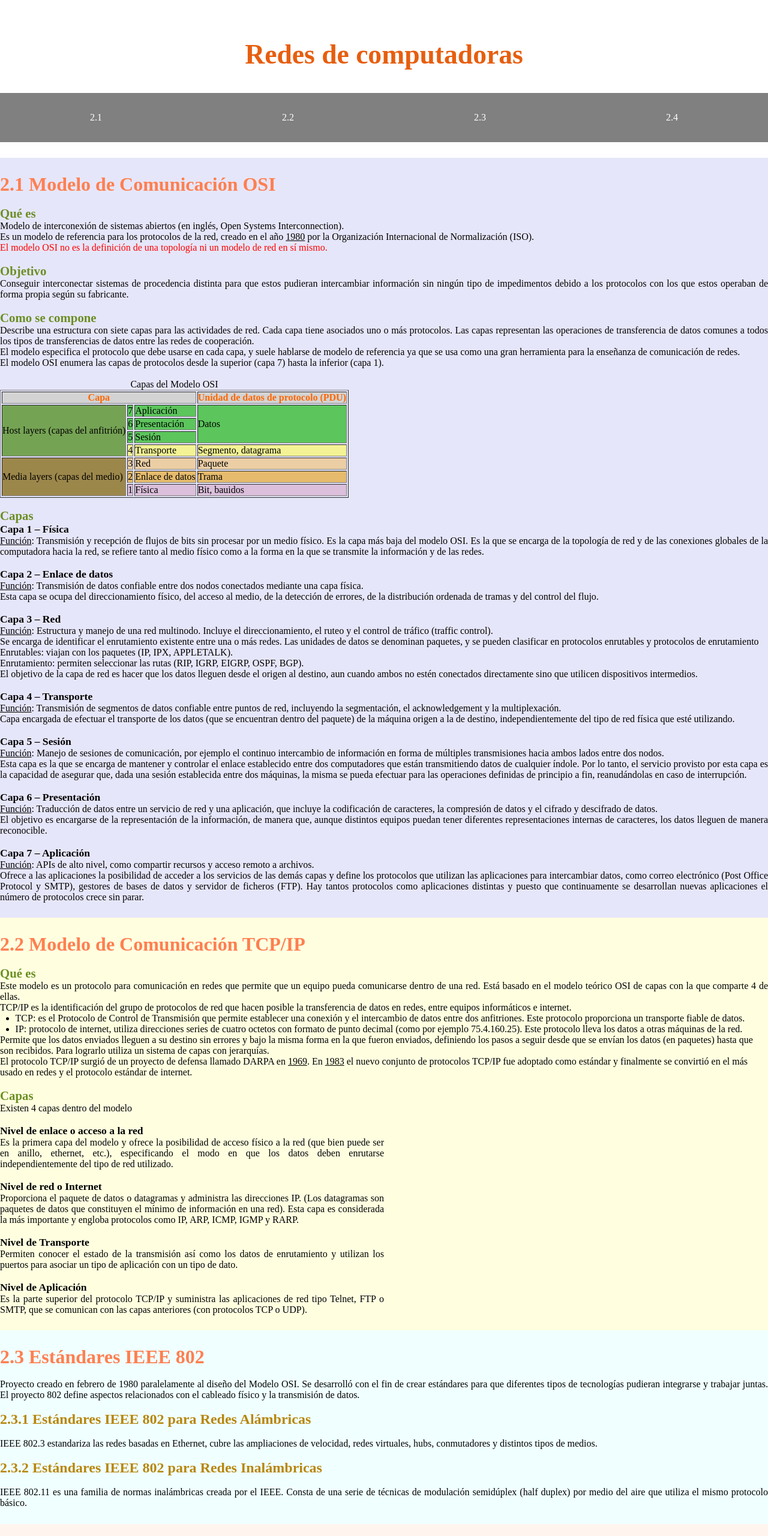
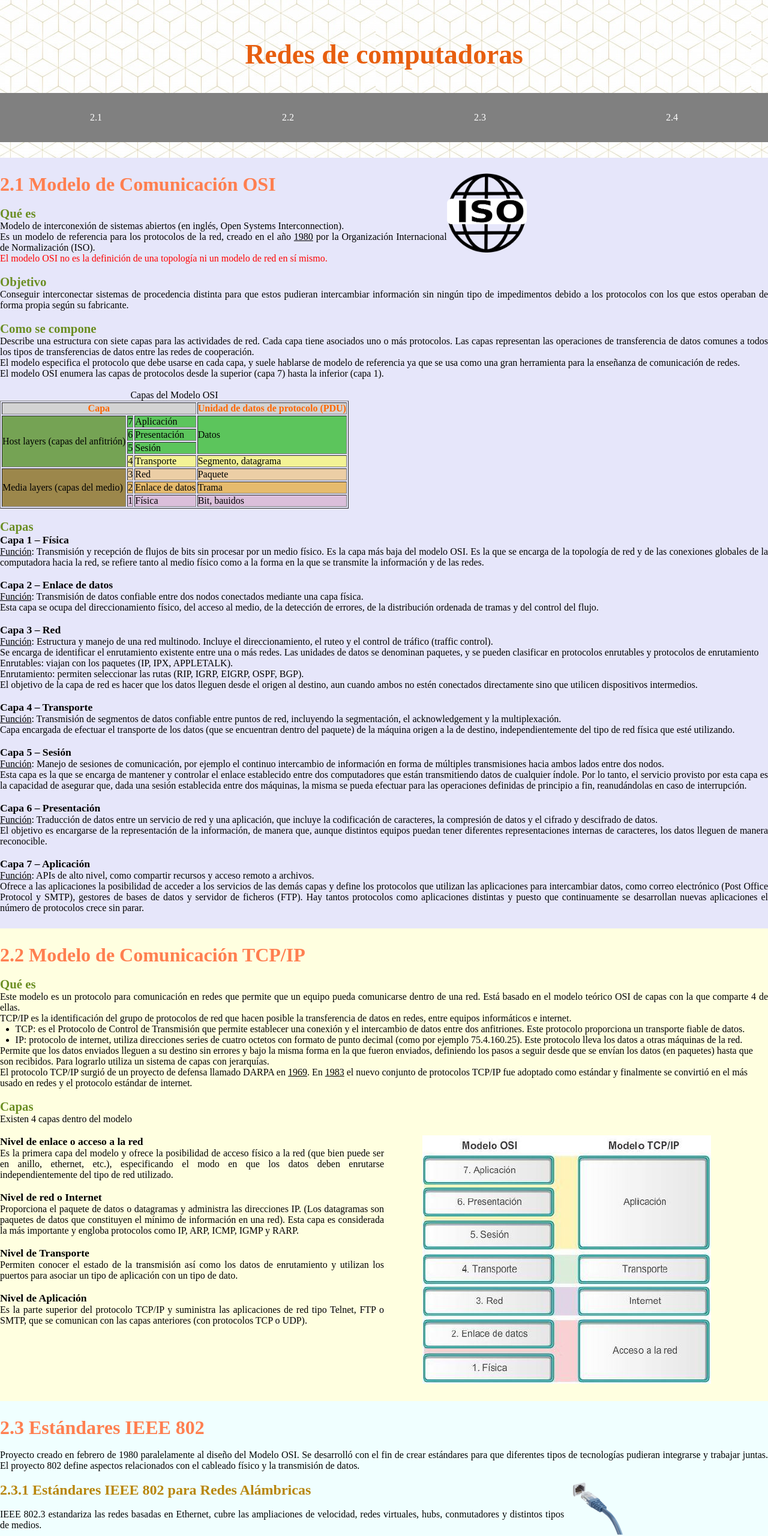
Before and after one commit to chucho071/Unidad-2-Redes-de-computadoras, a plain HTML site: page U2/index.html in a window 1280 px wide. Shown: the top 2561 px of the page at 60% size. Drawn offline with Linux system fonts and the light colour scheme; the site is published under a folder, as on GitHub Pages, so addresses that start at the root find nothing.

Commit message:
Add files via upload

```diff
--- a/U2/css/estilos.css
+++ b/U2/css/estilos.css
@@ -6,7 +6,6 @@
 .sec-menu{
     width: 100%;
     padding: 2% 0%;
-    background-image: url('/img/patron.jpg');
 }
 .header{
     width: 100%;
@@ -17,7 +16,6 @@
 }
 .div-menu{
     width: 100%;
-    background-image: url('/img/shar.jpg');
     background-attachment: fixed;
     background-position: bottom;
     background-size: 10% 15%;
--- a/U2/index.html
+++ b/U2/index.html
@@ -12,7 +12,7 @@
 
 <body>
     <main>
-        <section class="sec-menu">
+        <section class="sec-menu" style="background-image: url('./img/patron.jpg');">
             <header class="header">
                 <h1>Redes de computadoras</h1>
             </header>
@@ -52,7 +52,7 @@
                     <br>
                 </div>
                 <div class="img-osi">
-                    <img src="/img/iso.png" alt="" style="width: 25%;">
+                    <img src="./img/iso.png" alt="" style="width: 25%;">
                 </div>
             </div>
             <div class="obj-osi">
@@ -272,7 +272,7 @@
                             SMTP, que se comunican con las capas anteriores (con protocolos TCP o UDP).</p>
                     </div>
                     <div style="width: 40%;">
-                        <img src="/img/mod-ti.png" alt="">
+                        <img src="./img/mod-ti.png" alt="">
                     </div>
                 </div>
             </div>
@@ -297,7 +297,7 @@
                     <br>
                 </div>
                 <div class="img-802-3">
-                    <img src="/img/eth.png" alt="" style="width: 30%;">
+                    <img src="./img/eth.png" alt="" style="width: 30%;">
                 </div>
             </div>
 
@@ -310,7 +310,7 @@
                     </p>
                 </div>
                 <div class="img-802-11">
-                    <img src="/img/wifi.png" alt="" style="width: 30%;">
+                    <img src="./img/wifi.png" alt="" style="width: 30%;">
                 </div>
             </div>
         </section>
@@ -348,7 +348,7 @@
                 </p>
                 <br>
             </div>
-            <img src="/img/flujo.png" alt="" style="width: 40%;">
+            <img src="./img/flujo.png" alt="" style="width: 40%;">
         </section>
         <footer style="width: 100%; ">
             <div class="pie-ul">
```
